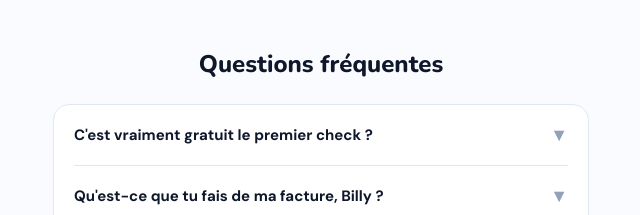
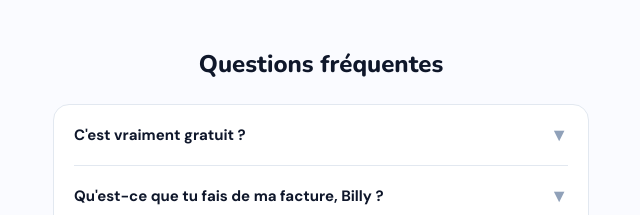
Before and after one commit to jeremieoyabun/billycheck, a Next.js app: page / in a window 1280 px wide. Shown: the part 1321-1536 px from the top of the page, without its empty margins (319-959 px from the left). Built offline with nearby package versions, Linux system fonts and the light colour scheme; no server answers.

Commit message:
Update FAQ to 2 free scans and 4.99€ pricing

```diff
--- a/components/FAQ.tsx
+++ b/components/FAQ.tsx
@@ -3,10 +3,11 @@
 import { useState } from "react";
 
 const FAQS = [
-  {
-    q: "C'est vraiment gratuit le premier check ?",
-    a: "Oui ! Le premier check est totalement gratuit, sans inscription et sans carte bancaire. Les checks suivants sont à 0,99\u00a0€ — moins qu'un café.",
-  },
+{
+  q: "C'est vraiment gratuit ?",
+  a: "Oui. Les 2 premières analyses sont offertes, sans inscription ni carte bancaire. Ensuite, chaque scan supplémentaire est facturé 4,99\u00a0€, sans abonnement.",
+},
+
   {
     q: "Qu'est-ce que tu fais de ma facture, Billy ?",
     a: "Je lis ta facture pour en extraire les chiffres importants (montant, consommation, fournisseur). Ta facture est supprimée immédiatement après l'analyse. Je ne garde que les données chiffrées nécessaires à la comparaison — aucun nom, aucune adresse.",
```
